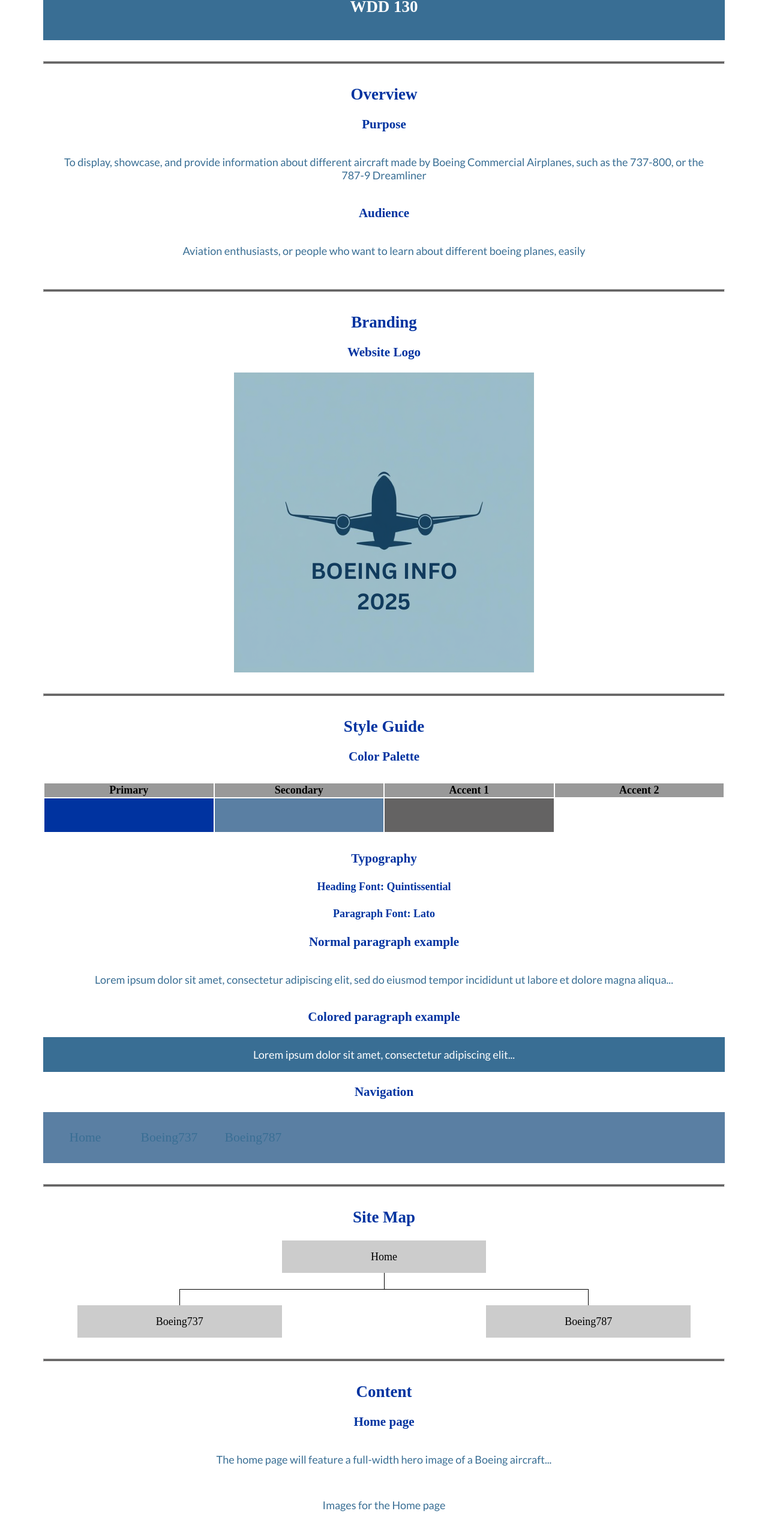
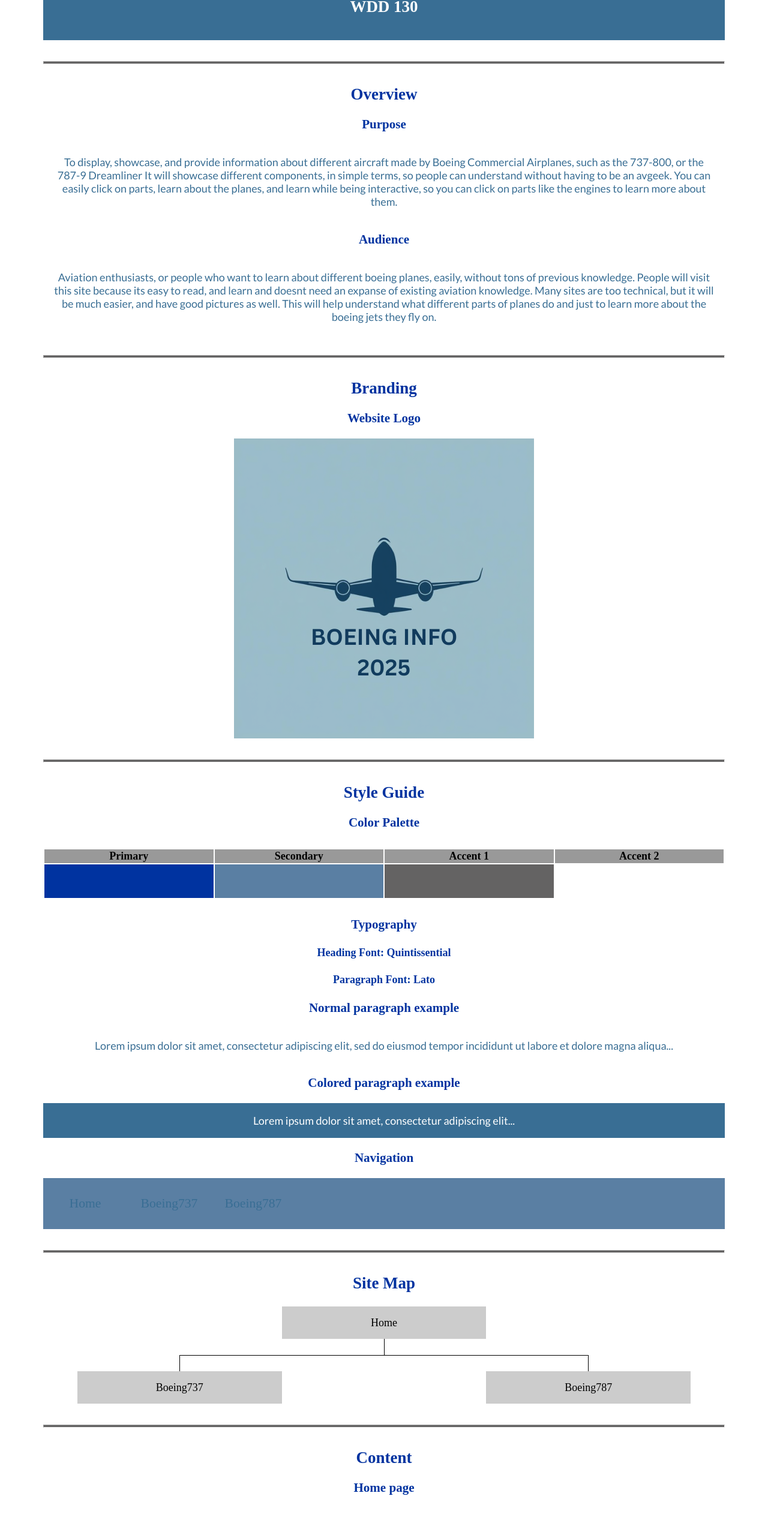
Before and after one commit to heathdav111/Boeing-Info-2025, a plain HTML site: page site-plan.html in a window 1280 px wide. Shown: the part 238-2772 px from the top of the page at 60% size. Drawn offline with Linux system fonts and the light colour scheme; a web font is replaced by a local one.

Commit message:
Update site-plan.html

```diff
--- a/site-plan.html
+++ b/site-plan.html
@@ -20,10 +20,15 @@
       <hr>
       <h2>Overview</h2>
       <h3>Purpose</h3>
-      <p>To display, showcase, and provide information about different aircraft made by Boeing Commercial Airplanes, such as the 737-800, or the 787-9 Dreamliner</p>
+      <p>To display, showcase, and provide information about different aircraft made by Boeing Commercial Airplanes, such as the 737-800, or the 787-9 Dreamliner
+      It will showcase different components, in simple terms, so people can understand without having to be an avgeek.  You can easily click on parts, learn about the planes, and learn
+          while being interactive, so you can click on parts like the engines to learn more about them.
+      </p>
 
       <h3>Audience</h3>
-      <p>Aviation enthusiasts, or people who want to learn about different boeing planes, easily</p>
+      <p>Aviation enthusiasts, or people who want to learn about different boeing planes, easily, without tons of previous knowledge. People will visit this site because its easy to read, and learn
+      and doesnt need an expanse of existing aviation knowledge. Many sites are too technical, but it will be much easier, and have good pictures as well.  This will help understand what different parts of planes do
+      and just to learn more about the boeing jets they fly on. </p>
 
       <hr>
       <h2>Branding</h2>
@@ -85,7 +90,8 @@
 
       <h3>Home page</h3>
       <p>
-        The home page will feature a full-width hero image of a Boeing aircraft...
+        The home page will feature a full-width hero image of a Boeing aircraft, and pictures for each page of the website you can visit. You will also be able to find answers to multiple questions,
+          such as what do the flaps do, how many pounds of thrust and how much fuel do the engines use, what makes jets so efficient? Each major section of the aircraft will be clickable, and info will pop up, simple and easy.
       </p>
 
       <p>Images for the Home page</p>
@@ -93,7 +99,7 @@
       <img src="images/737-800.avif" alt="737">
 
       <h3>Boeing737</h3>
-      <p>Displays and shows information about the different parts of the boeing 737 aircraft, interactable</p>
+      <p>Displays and shows information about the different parts of the boeing 737 aircraft, interactable. will be easy, simple, and relatively fun compared to more technical sites, beginner friendly.</p>
 
       <p>Images for the Page 2</p>
       <img src="images/737max10.jpg" alt="showcase737">
@@ -111,7 +117,7 @@
       <p>Create three wireframes for your site...</p>
 
       <h3>Home</h3>
-      <p>[Any additional details about home that the wireframe does not make clear]</p>
+      <p>Home page will remain very simple, not too much, but basic intro, some pictures, and a way to access the more content filled pages. Will be neat and look nice, with some hover effects on buttons.</p>
       <img src="images/wireframehome.png" alt="home page wireframe">
 
       <h3>Boeing737</h3>
```
